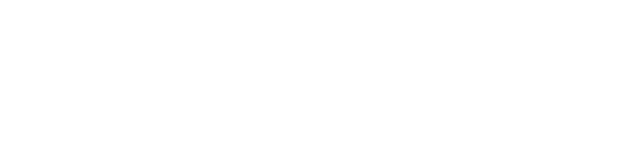
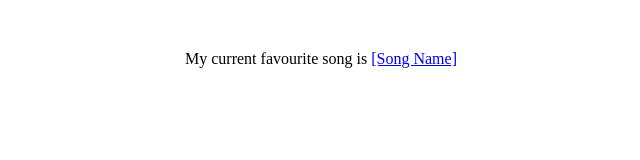
Before and after one commit to acciojob/favourite-song-rajput20012003, a website: page main.html in a window 1280 px wide. Shown: the whole page, without its empty margins (319-959 px from the left). Drawn offline with Linux system fonts and the light colour scheme.

Commit message:
created a submission

```diff
--- a/main.html
+++ b/main.html
@@ -7,7 +7,9 @@
 </head>
 
 <body>
-	<!-- the entire body must be written by student -->
+	<div id="content">
+		<p>My current favourite song is <a href="#" id="songLink">[Song Name]</a></p>
+	</div>
     <script type="text/javascript" src="./script.js">
 </script>
 
--- a/script.js
+++ b/script.js
@@ -1 +1,5 @@
 //your code here
+document.getElementById('singLink').addEventListener('click', function() {
+	window.location.href ='[Your YouTube Song Link]';
+
+})
--- a/styles.css
+++ b/styles.css
@@ -1,2 +1,6 @@
 
 /* Your CSS Code here. */
+#content {
+	text-align: center;
+	margin-top: 50px;
+}
```
